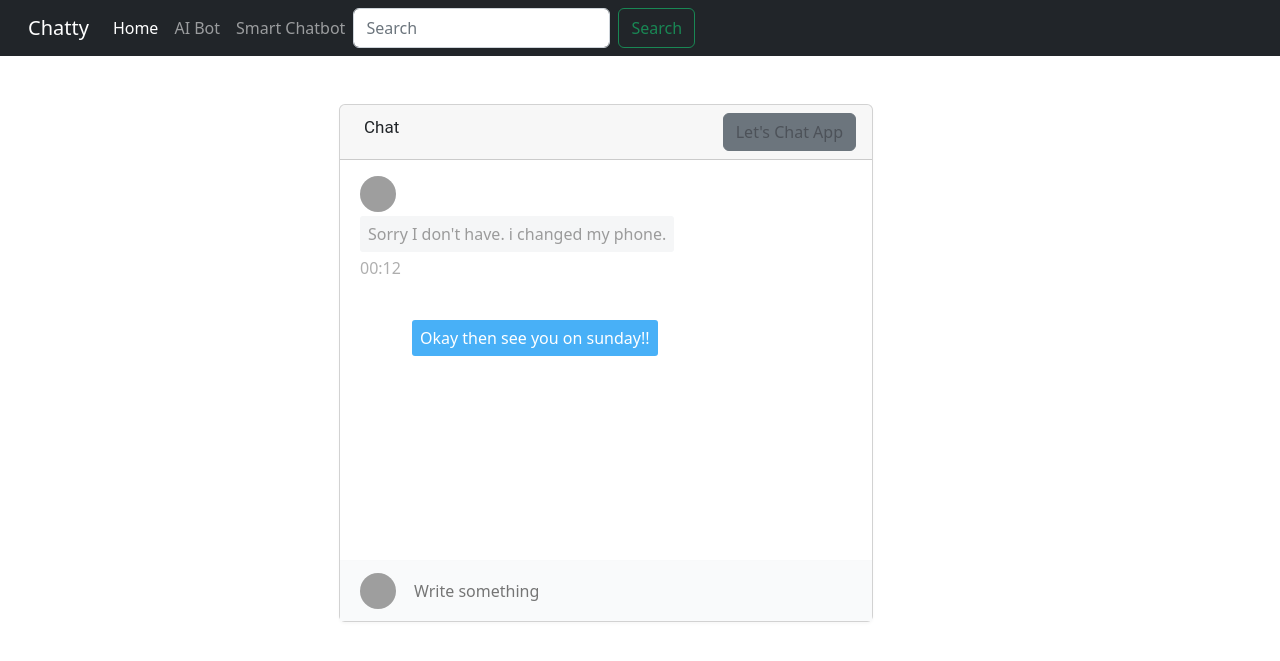
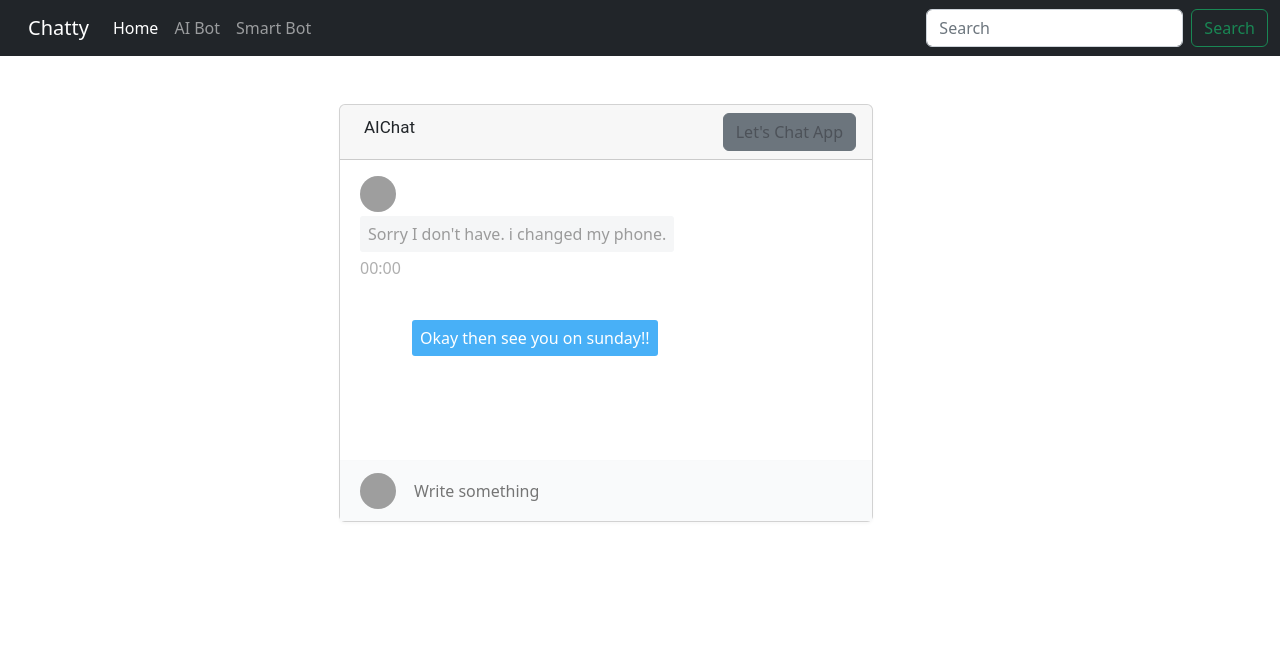
Before and after one commit to RhythmSharma10614346/CA_Python-Project-B9IS123-, a Django app: page /aichatbot in a window 1280 px wide. Shown: the top 661 px of the page. Run offline with Django 4.2, Linux system fonts and the light colour scheme; grey boxes are pictures that could not be loaded.

Commit message:
updating chatbots

```diff
--- a/chat-bot-web/mysite/website/templates/aichatbot.html
+++ b/chat-bot-web/mysite/website/templates/aichatbot.html
@@ -8,24 +8,24 @@
 <div class="col-md-6">
             <div class="card card-bordered">
               <div class="card-header">
-                <h4 class="card-title"><strong>Chat</strong></h4>
+                <h4 class="card-title"><strong>AIChat</strong></h4>
                 <a class="btn btn-xs btn-secondary" href="#" data-abc="true">Let's Chat App</a>
               </div>
 
 
-              <div class="ps-container ps-theme-default ps-active-y" id="chatContent" style="overflow-y: scroll !important; height:400px !important;">
+              <div class="ps-container ps-theme-default ps-active-y" id="chatContent" style="overflow-y: scroll !important; height:300px !important;">
                 <div class="media media-chat">
-                  <img class="avatar" src="https://img.icons8.com/color/36/000000/administrator-male.png" alt="...">
+                  <img class="avatar" src="https://cdn-icons-png.flaticon.com/512/5611/5611037.png" alt="...">
                   <div class="media-body">
                     <p>Sorry I don't have. i changed my phone.</p>
-                    <p class="meta"><time datetime="2018">00:12</time></p>
+                    <p class="meta"><time datetime="2022">00:00</time></p>
                   </div>
                 </div>
 
                 <div class="media media-chat media-chat-reverse">
                   <div class="media-body">
                     <p>Okay then see you on sunday!!</p>
-                    <p class="meta"><time datetime="2018">00:12</time></p>
+                    <p class="meta"><time datetime="2022">00:05</time></p>
                   </div>
                 </div>
 
@@ -35,7 +35,7 @@
             </div>
 
               <div class="publisher bt-1 border-light">
-                <img class="avatar avatar-xs" src="https://img.icons8.com/color/36/000000/administrator-male.png" alt="...">
+                <img class="avatar avatar-xs" src="https://cdn-icons-png.flaticon.com/512/5611/5611037.png" alt="...">
                 <input class="publisher-input" type="text" placeholder="Write something" id="messagebox">
                 <a class="publisher-btn" href="#" data-abc="true"><i class="fa fa-smile"></i></a>
                 <a class="publisher-btn text-info" href="#" data-abc="true"><i class="fa fa-paper-plane"></i></a>
--- a/chat-bot-web/mysite/website/templates/navbar.html
+++ b/chat-bot-web/mysite/website/templates/navbar.html
@@ -16,8 +16,9 @@
             <a class="nav-link" href="{% url 'aichatbot' %}">AI Bot</a>
           </li>
           <li class="nav-item">
-            <a class="nav-link" href="{% url 'smartchatbot' %}">Smart Chatbot</a>
+            <a class="nav-link" href="{% url 'smartchatbot' %}">Smart Bot</a>
           </li>
+        </ul>
         <form class="d-flex" role="search">
           <input class="form-control me-2" type="search" placeholder="Search" aria-label="Search">
           <button class="btn btn-outline-success" type="submit" color="Blue">Search</button>
```
Also changed, not shown: chat-bot-web/mysite/website/templates/smartchatbot.html (+5 -5 lines).
